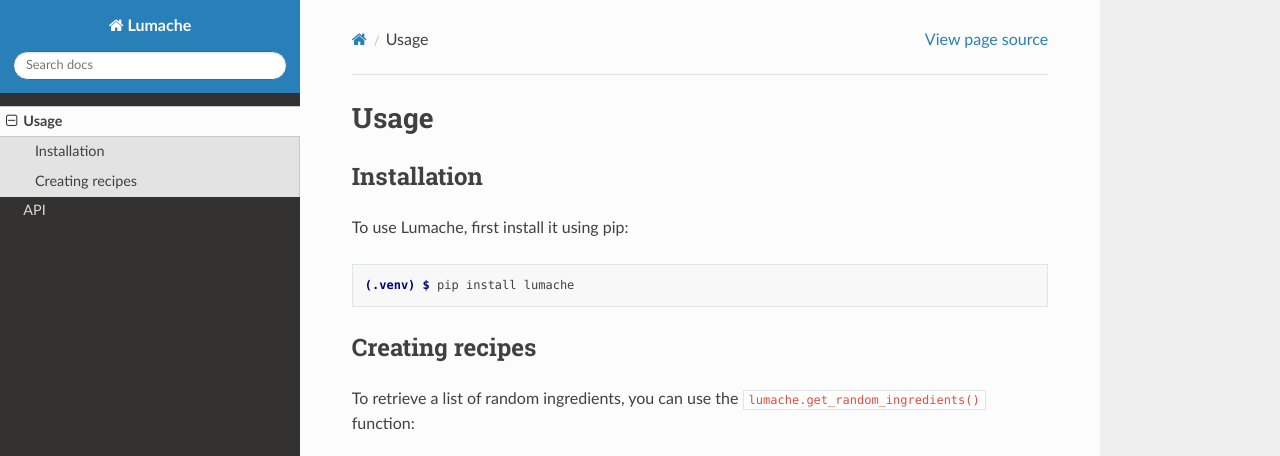
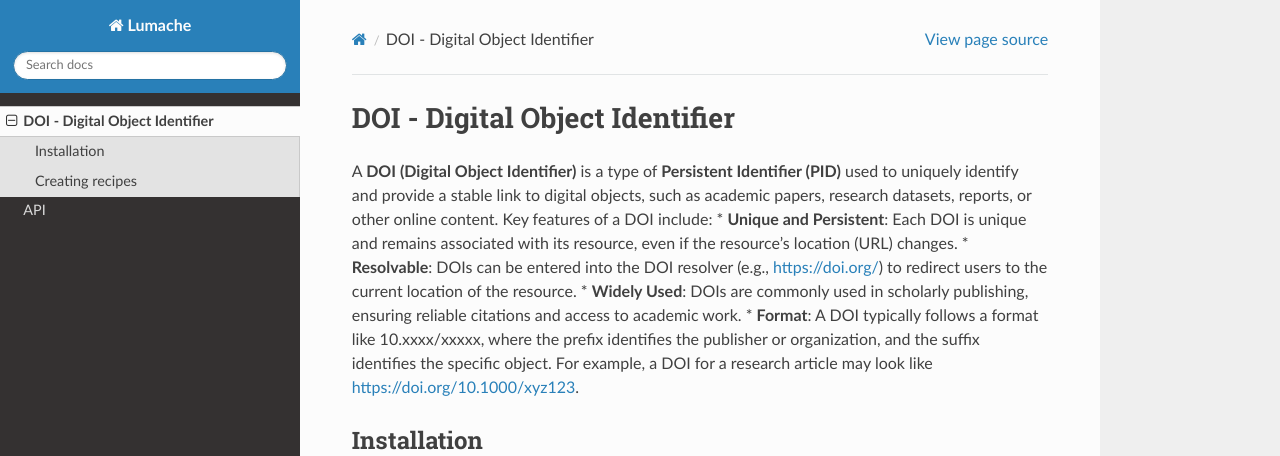
Before and after one commit to stephw-tib/pid4nfdi-training, a Sphinx documentation site: the page built from docs/source/usage.rst, in a window 1280 px wide and 1359 px high, cut to the strip 0-456 px from the top of the window. Built offline with Sphinx 7.4.7 and the Read the Docs theme 3.1.0, drawn with Linux system fonts in a browser that asks for light colours.

Commit message:
Update usage.rst
add content

```diff
--- a/docs/source/usage.rst
+++ b/docs/source/usage.rst
@@ -1,5 +1,14 @@
-Usage
+DOI - Digital Object Identifier
 =====
+A **DOI (Digital Object Identifier)** is a type of **Persistent Identifier (PID)** used to uniquely identify and provide a stable link to digital objects, such as academic papers, research datasets, reports, or other online content.
+Key features of a DOI include:
+* **Unique and Persistent**: Each DOI is unique and remains associated with its resource, even if the resource's location (URL) changes.
+* **Resolvable**: DOIs can be entered into the DOI resolver (e.g., https://doi.org/) to redirect users to the current location of the resource.
+* **Widely Used**: DOIs are commonly used in scholarly publishing, ensuring reliable citations and access to academic work.
+* **Format**: A DOI typically follows a format like 10.xxxx/xxxxx, where the prefix identifies the publisher or organization, and the suffix identifies the specific object.
+For example, a DOI for a research article may look like https://doi.org/10.1000/xyz123.
+
+
 
 .. _installation:
 
```
